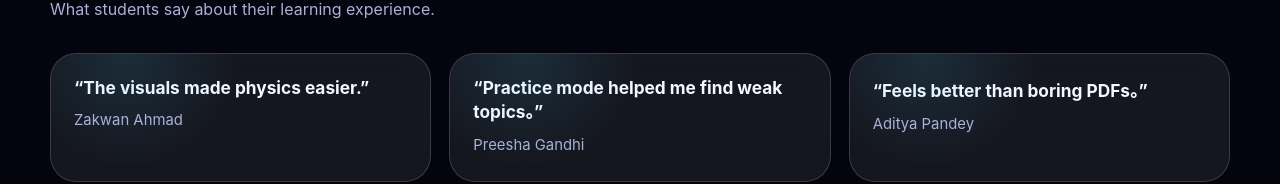
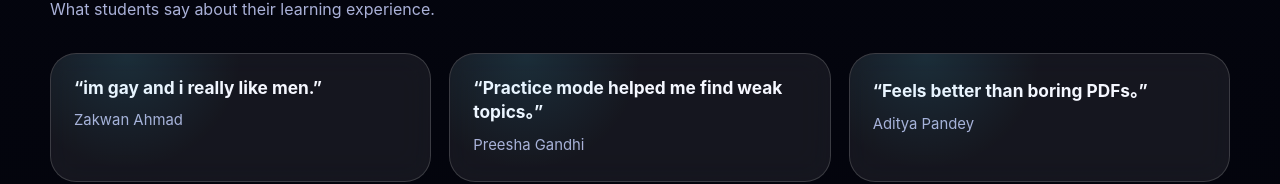
Before and after one commit to harshitafr/jee-website, a plain HTML site: page index.html in a window 1280 px wide. Shown: the part 6635-6819 px from the top of the page. Drawn offline with Linux system fonts and the light colour scheme.

Commit message:
Update index.html

```diff
--- a/index.html
+++ b/index.html
@@ -1116,7 +1116,7 @@
         </div>
       </div>
       <div class="grid testimonials">
-        <div class="glass-card"><h3>“The visuals made physics easier.”</h3><p> Zakwan Ahmad </p></div>
+        <div class="glass-card"><h3>“im gay and i really like men.”</h3><p> Zakwan Ahmad </p></div>
         <div class="glass-card"><h3>“Practice mode helped me find weak topics。”</h3><p> Preesha Gandhi </p></div>
         <div class="glass-card"><h3>“Feels better than boring PDFs。”</h3><p> Aditya Pandey </p></div>
       </div>
```
